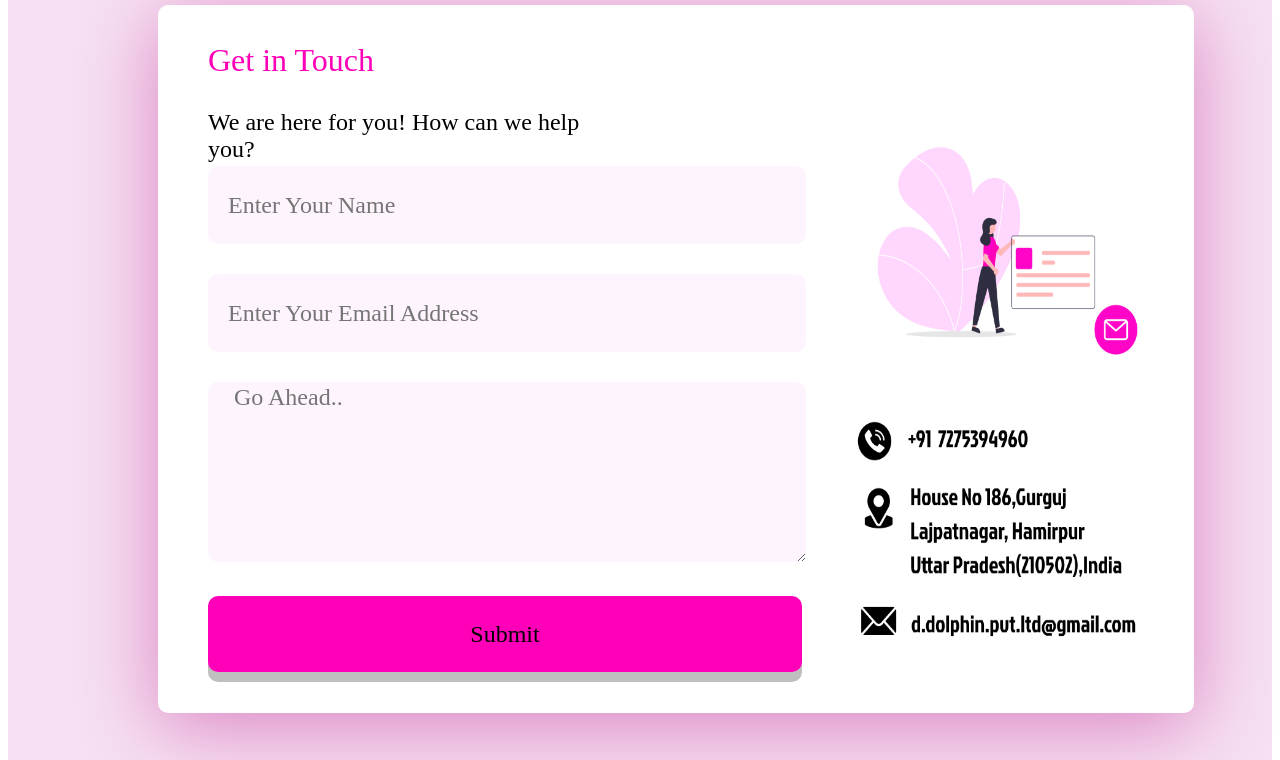
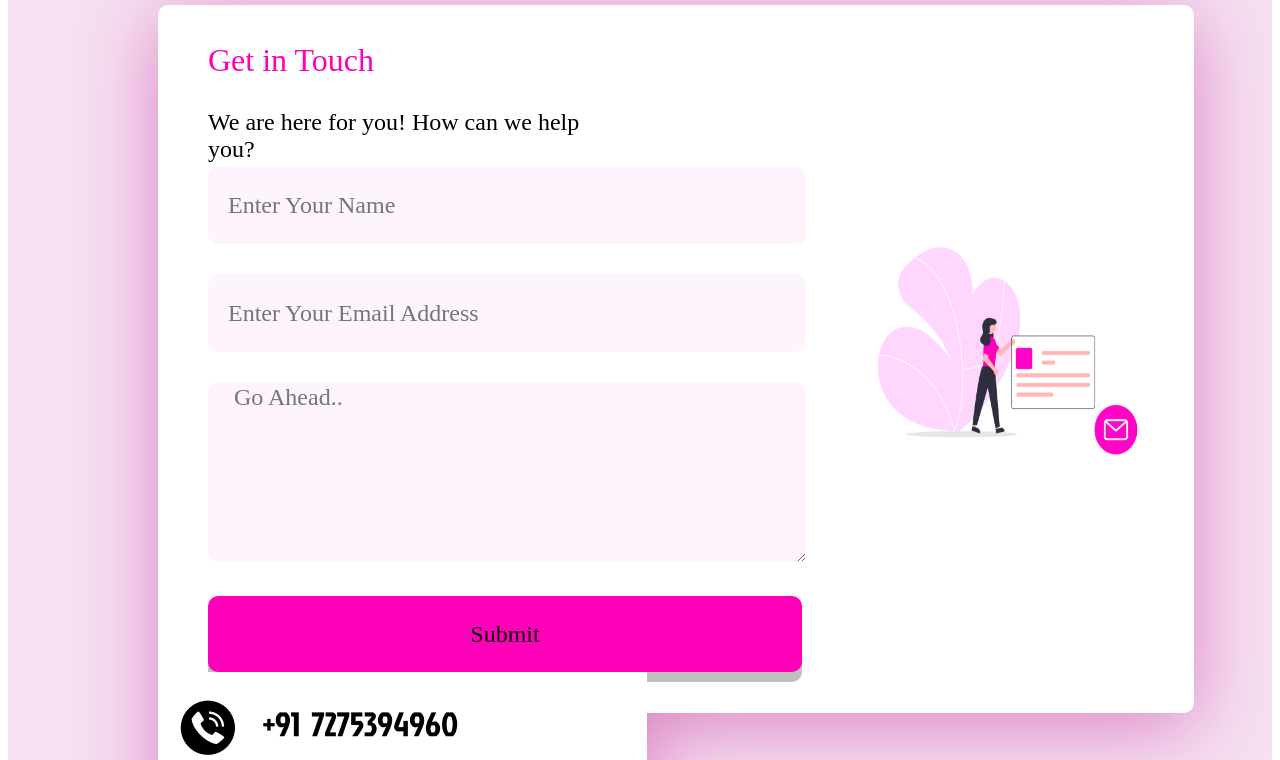
Before and after one commit to chandrasudiksha/Fashion, a plain HTML site: page index.html in a window 1280 px wide. Shown: the part 2300-3060 px from the top of the page. Drawn offline with Linux system fonts and the light colour scheme; a web font is replaced by a local one.

Commit message:
style.css

```diff
--- a/style.css
+++ b/style.css
@@ -359,24 +359,7 @@ textarea{
         width: 300px;
         height: 250px;
         margin-right: 50px;
-}
-
-.downright{
-    float: right;
-        width: 300px;
-        height: 250px;
-        margin-top: 50px;
-}
-.grid {
-    display: grid;
-    grid-template-columns: 75% 25%;
-    gap: 300px;
-}
-
-.grid-item {
-    padding: 0px;
-    color: #fff;
-    text-align: center;
+        padding-top: 100px;
 }
 .g {
     display: grid;
```
